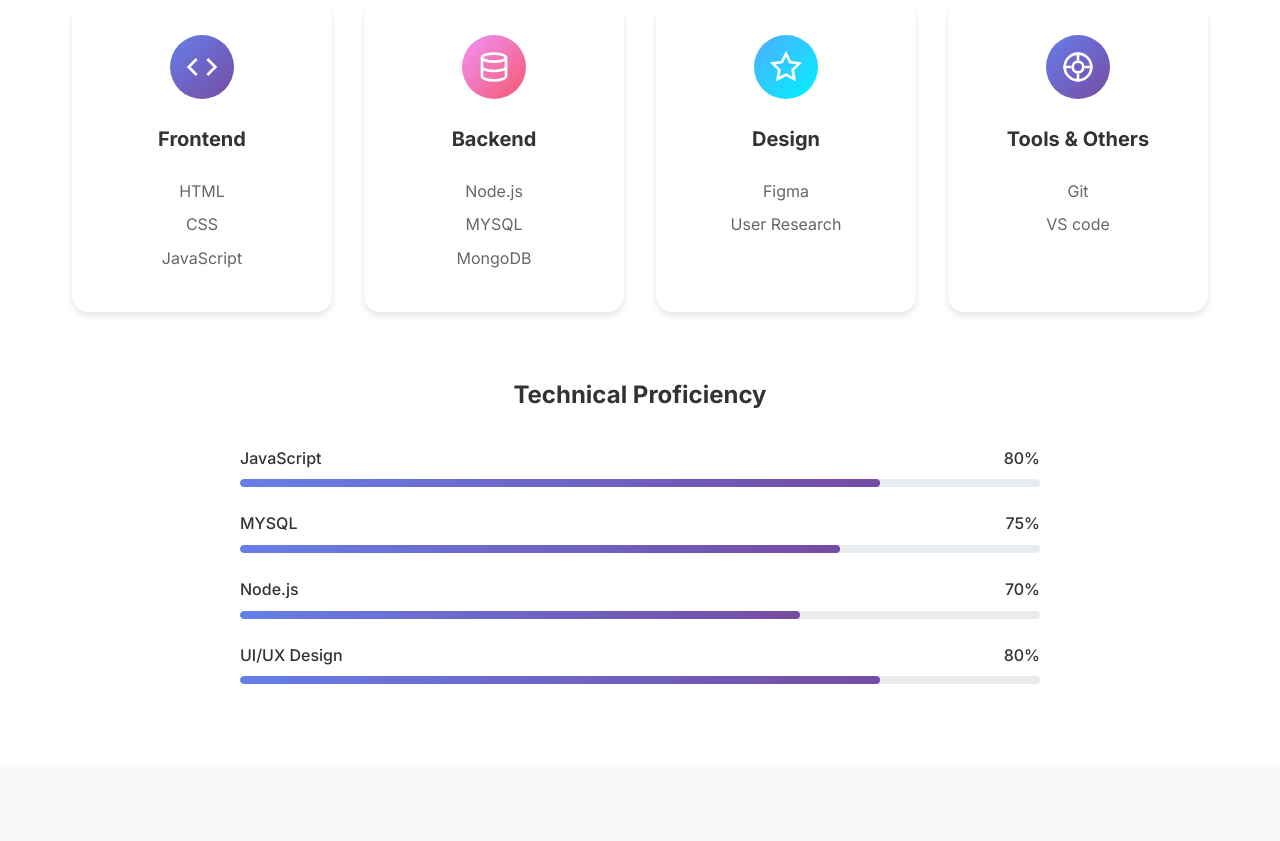
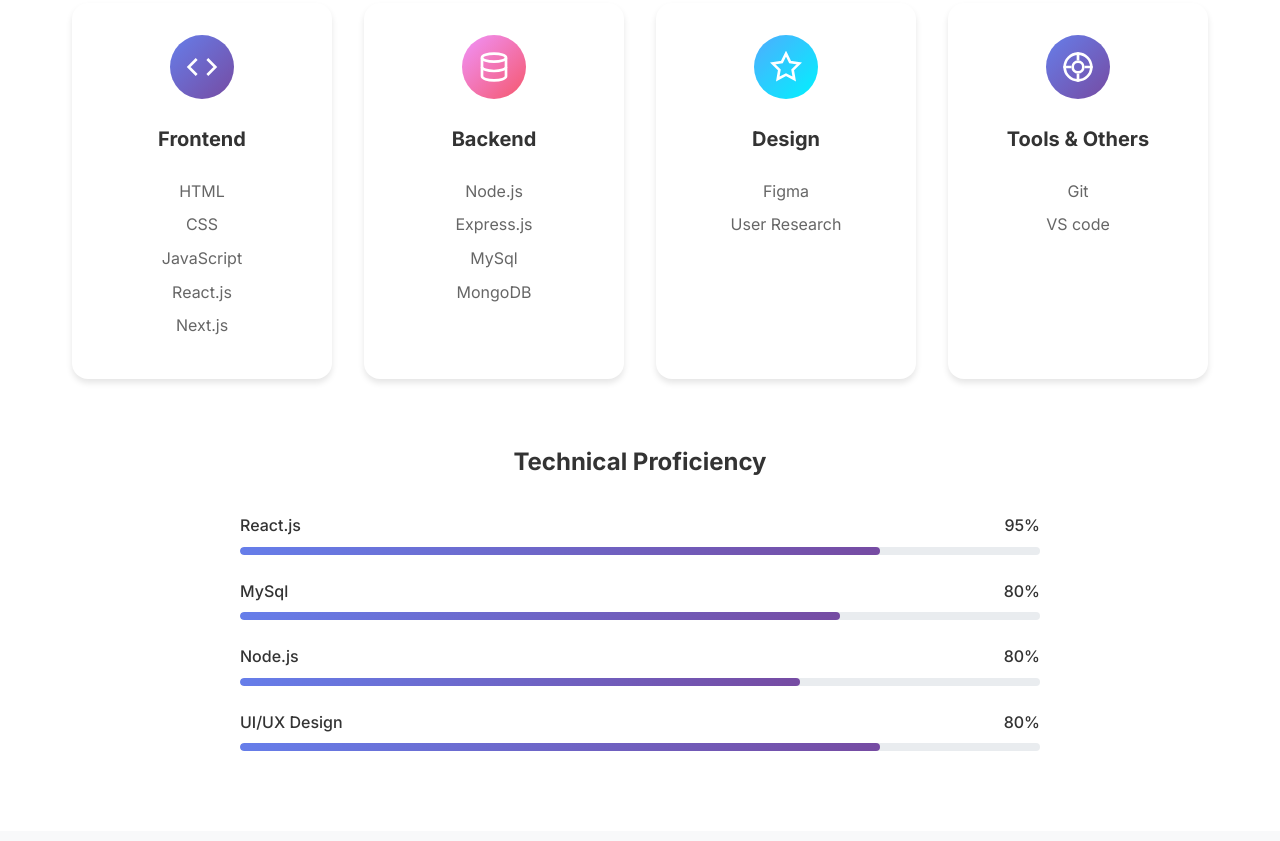
Before and after one commit to Manoj-241/Myweb, a plain HTML site: page index.html in a window 1280 px wide. Shown: the part 1885-2726 px from the top of the page. Drawn offline with Linux system fonts and the light colour scheme.

Commit message:
Update index.html

```diff
--- a/index.html
+++ b/index.html
@@ -121,7 +121,7 @@
                         </div>
                         <div class="fact">
                             <span>Experience</span>
-                            <span>Fresher</span>
+                            <span>Intern</span>
                         </div>
                         <div class="fact">
                             <span>Specialization</span>
@@ -158,6 +158,8 @@
                         <li>HTML</li>
                         <li>CSS</li>
                         <li>JavaScript</li>
+                        <li>React.js</li>
+                        <li>Next.js</li>
                     </ul>
                 </div>
 
@@ -172,7 +174,8 @@
                     <h3>Backend</h3>
                     <ul>
                         <li>Node.js</li>
-                        <li>MYSQL</li>
+                        <li>Express.js</li>
+                        <li>MySql</li>
                         <li>MongoDB</li>
                     </ul>
                 </div>
@@ -212,8 +215,8 @@
                 <div class="progress-bars">
                     <div class="progress-item">
                         <div class="progress-label">
-                            <span>JavaScript</span>
-                            <span>80%</span>
+                            <span>React.js</span>
+                            <span>95%</span>
                         </div>
                         <div class="progress-bar">
                             <div class="progress-fill" data-width="80"></div>
@@ -221,8 +224,8 @@
                     </div>
                     <div class="progress-item">
                         <div class="progress-label">
-                            <span>MYSQL</span>
-                            <span>75%</span>
+                            <span>MySql</span>
+                            <span>80%</span>
                         </div>
                         <div class="progress-bar">
                             <div class="progress-fill" data-width="75"></div>
@@ -231,7 +234,7 @@
                     <div class="progress-item">
                         <div class="progress-label">
                             <span>Node.js</span>
-                            <span>70%</span>
+                            <span>80%</span>
                         </div>
                         <div class="progress-bar">
                             <div class="progress-fill" data-width="70"></div>
@@ -266,7 +269,7 @@
                     </div> -->
                     <div class="project-content">
                         <h3>Ecospeech using ML</h3>
-                        <p>A Ecospeech platform built with HTML.CSS,JavaScript, Node.js ,AI and ML include improvement of the voice of  ASD children .</p>
+                        <p>A Ecospeech platform built with HTML.CSS,JavaScript, React.js, Node.js ,AI and ML include improvement of the voice of  ASD children .</p>
                         <div class="project-tags">
                             <span class="tag">HTML</span>
                             <span class="tag">CSS</span>
```
